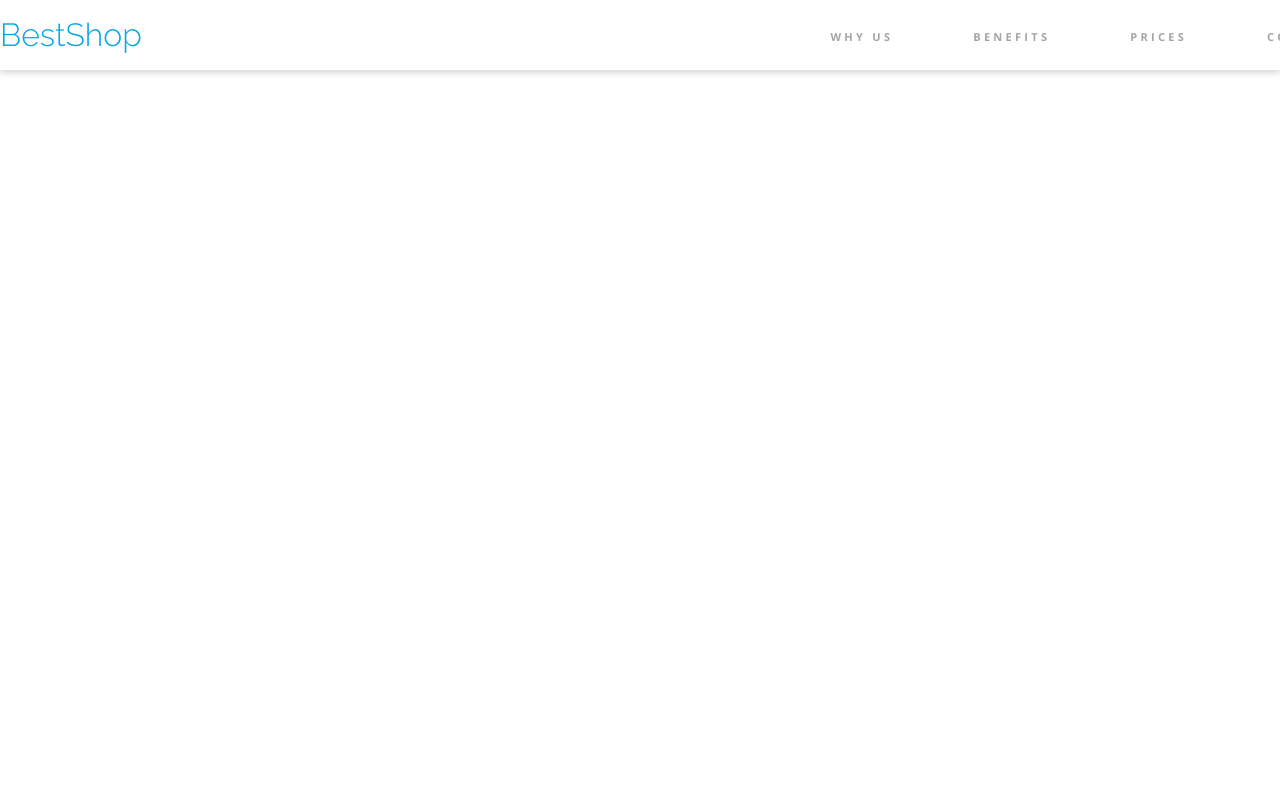
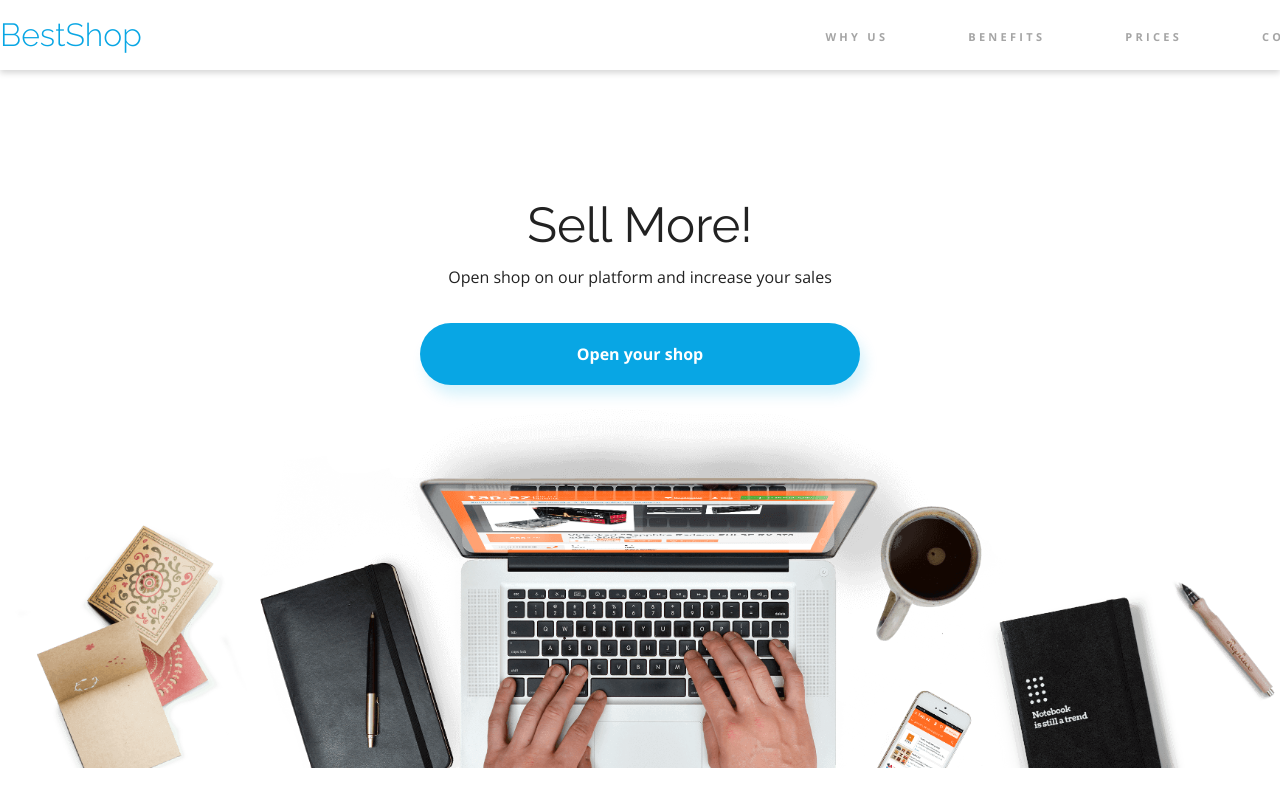
Before and after one commit to tomasz0705/OnePage_BestShop_project, a plain HTML site: page index.html in a window 1280 px wide. Shown: the top 800 px of the page. Drawn offline with nearby package versions, Linux system fonts and the light colour scheme.

Commit message:
Struktura HTML dla sekcji otwierającej i ostylowanie w CSS

```diff
--- a/css/style.css
+++ b/css/style.css
@@ -28,6 +28,7 @@ a {
     margin: 0 auto;
 }
 
+/* HEADER */
 header {
     height: 70px;
     box-shadow: 0px 3px 6px rgba(0, 0, 0, 0.16);
@@ -53,7 +54,7 @@ header {
 }
 
 .nav-element {
-    padding: 0px 30px;
+    padding: 0px 25px;
 }
 
 .nav-element:last-child {
@@ -66,7 +67,7 @@ header {
     color: var(--color-grey);
     letter-spacing: 3.28px;
     text-transform: uppercase;
-    padding: 23px 10px;
+    padding: 23px 15px;
     border-bottom: 4px solid transparent;
 }
 
@@ -74,3 +75,41 @@ header {
     color: var(--color-black);
     border-color: var(--color-primary);
 }
+
+/* OPENING SECTION */
+.section-opening {
+    display: flex;
+    flex-direction: column;
+    justify-content: center;
+}
+
+.opening-content {
+    margin-top: 130px;
+    text-align: center;
+}
+
+.opening-header {
+    font-size: 49px;
+    font-family: var(--font-raleway);
+}
+
+.opening-text {
+    margin-top: 20px;
+    margin-bottom: 38px;
+}
+
+.btn-opening {
+    color: var(--color-white);
+    font-size: 16px;
+    font-weight: bold;
+    border-radius: 40px;
+    box-shadow: 5px 10px 14px var(--color-primary-shadow);
+    padding: 23px 157px;
+    background: var(--color-primary);
+    display: inline-block;
+}
+
+.opening-img {
+    width: 100%;
+    height: auto;
+}
--- a/index.html
+++ b/index.html
@@ -35,5 +35,13 @@
   </div>
 </header>
 
-</body>
-</html>
+
+<main>
+  <section class="section-opening">
+    <div class="opening-content">
+      <h1 class="opening-header">Sell More!</h1>
+      <p class="opening-text">Open shop on our platform and increase your sales</p>
+      <a href="#" class="btn-opening">Open your shop</a>
+    </div>
+    <img src="./assets/Background.png" class="opening-img" alt="background" >
+  </section>
```
